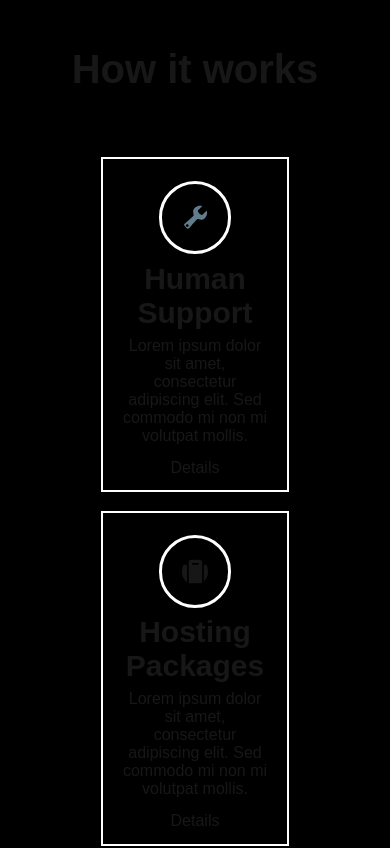
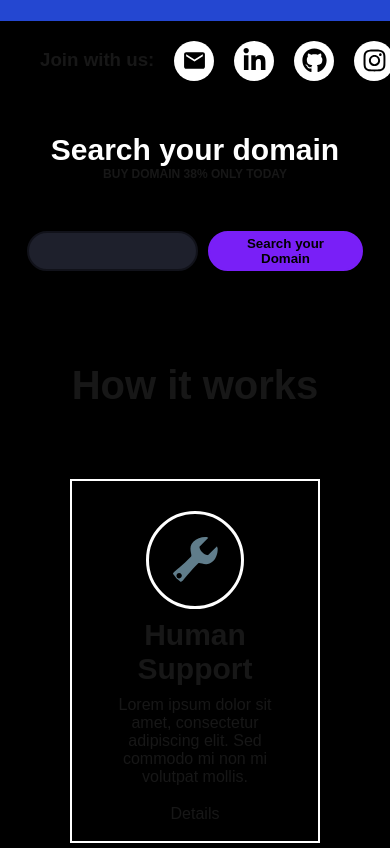
Before and after one commit to lucian-xinitrc/mebhevy, a Next.js app: page / in a window 390 px wide. Shown: the part 1054-1902 px from the top of the page. Built offline with nearby package versions, Linux system fonts and the light colour scheme.

Commit message:
Adding response for the rest of website

```diff
--- a/src/app/globals.css
+++ b/src/app/globals.css
@@ -602,7 +602,7 @@ gray {
   }
 
   .centerHow {
-    padding:10% 20%;
+    padding:10% 10%;
   }
 
   .card {
```
